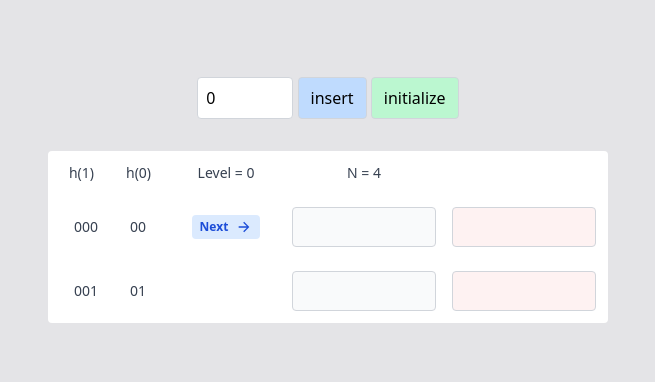
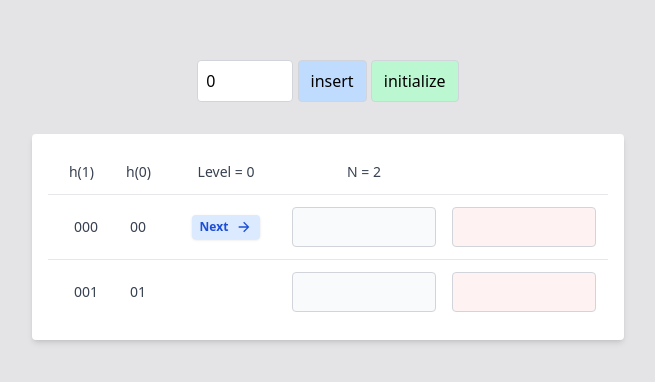
Before and after one commit to amarustavdic/linear-hashing, a SvelteKit app: page / in a window 1280 px wide. Shown: the part 200-582 px from the top of the page, without its empty margins (312-967 px from the left). Built offline with nearby package versions, Linux system fonts and the light colour scheme.

Commit message:
Index view looks a bit more fresh

```diff
--- a/src/lib/LinearHashtableIndex.ts
+++ b/src/lib/LinearHashtableIndex.ts
@@ -207,24 +207,8 @@ export class LinearHashIndex {
 	getNext(): number {
 		return this.next;
 	}
+
+	getN(): number {
+		return this.N;
+	}
 }
-
-
-
-const json = `{
-  "buckets": [
-    { "keys": [10, 20, 30] },
-    { "keys": [40, 50] },
-    { "keys": [] },
-    { "keys": [60] }
-  ],
-  "next": 1,
-  "level": 2,
-  "N": 4,
-  "maxBucketSize": 4
-}`;
-
-const data = JSON.parse(json);
-const hashtable = new LinearHashIndex(data);
-
-console.log(hashtable);
--- /dev/null
+++ b/src/lib/components/IndexState.svelte
@@ -0,0 +1,88 @@
+<script lang="ts">
+
+	interface Props {
+		level: number; // Current level of the hash table
+		n: number; // Initial number of buckets
+		next: number; // Next bucket to split
+		buckets: number[][]; // Array of bucket data
+	}
+
+	let { level, n, next, buckets }: Props = $props();
+
+
+	const bits = (i: number, take: number): string => {
+		const b = i.toString(2);
+		const last = b.slice(-take);
+		return last.padStart(take, '0');
+	};
+
+</script>
+
+<div class="index-state bg-white rounded shadow-md p-4">
+	<!-- Header Information -->
+	<div class="grid grid-cols-[100px_100px_1fr_1fr] gap-4 items-center p-3">
+		<!-- Hash Functions Header -->
+		<div class="flex items-center justify-center gap-8 text-gray-700 text-sm font-medium text-center">
+			<span>h(1)</span>
+			<span>h(0)</span>
+		</div>
+
+		<!-- Level Information -->
+		<div class="flex items-center justify-center gap-8 text-gray-700 text-sm font-medium text-center">
+			<span>Level = {level}</span>
+		</div>
+
+		<!-- N Information -->
+		<div class="flex items-center justify-center gap-8 text-gray-700 text-sm font-medium text-center">
+			<span>N = {n}</span>
+		</div>
+	</div>
+
+	<!-- Bucket Rows -->
+	{#each buckets as bucket, i}
+		<div class="grid grid-cols-[100px_100px_1fr_1fr] gap-4 items-center p-3 border-t">
+			<!-- Hash Functions -->
+			<div class="flex items-center justify-center gap-8 text-gray-700 text-sm font-medium text-center">
+				<span>{bits(i, 3)}</span>
+				<span>{bits(i, 2)}</span>
+			</div>
+
+			<!-- Next Pointer -->
+			<div class="flex items-center justify-center">
+				{#if i === next}
+                    <span class="flex gap-2 text-xs font-bold px-2 py-1 bg-blue-100 text-blue-700 rounded shadow">
+                        <span>Next</span>
+                        <svg
+													class="w-4 h-4"
+													xmlns="http://www.w3.org/2000/svg"
+													viewBox="0 0 24 24"
+													fill="currentColor"
+												>
+                            <path
+															d="M16.1716 10.9999L10.8076 5.63589L12.2218 4.22168L20 11.9999L12.2218 19.778L10.8076 18.3638L16.1716 12.9999H4V10.9999H16.1716Z"
+														></path>
+                        </svg>
+                    </span>
+				{/if}
+			</div>
+
+			<!-- Primary Pages -->
+			<div class="flex min-w-36 min-h-10 flex-wrap items-center gap-2 bg-gray-50 border border-gray-300 p-2 rounded">
+				{#each bucket.slice(0, 4) as item}
+                    <span class="inline-block px-3 py-1 text-xs font-bold text-white bg-blue-500 rounded shadow">
+                        {item}
+                    </span>
+				{/each}
+			</div>
+
+			<!-- Overflow Pages -->
+			<div class="flex min-w-36 min-h-10 flex-wrap items-center gap-2 bg-red-50 border border-gray-300 p-2 rounded">
+				{#each bucket.slice(4) as item}
+                    <span class="inline-block px-3 py-1 text-xs font-bold text-red-700 bg-red-100 rounded shadow">
+                        {item}
+                    </span>
+				{/each}
+			</div>
+		</div>
+	{/each}
+</div>
--- a/src/routes/+page.svelte
+++ b/src/routes/+page.svelte
@@ -2,19 +2,12 @@
 	import { LinearHashIndex } from '$lib/LinearHashtableIndex';
 	import { writable } from 'svelte/store';
 	import Modal from '$lib/Modal.svelte';
+	import IndexState from '$lib/components/IndexState.svelte';
 
 	const lhi = writable(new LinearHashIndex());
 
 	let key = $state(0);
 	let showModal = $state(false);
-
-
-	const bits = (i: number, take: number): string => {
-		const b = i.toString(2);
-		const last = b.slice(-take);
-		return last.padStart(take, '0');
-	};
-
 
 	function initializeTable(json: string) {
 		try {
@@ -81,86 +74,8 @@
 		>
 			initialize
 		</button>
-
-		<!-- Overlay -->
-		<div>
-			<!-- Modal -->
-			<div>
-
-
-
-			</div>
-		</div>
-
 	</div>
 
-
-	<div class="grid bg-white rounded">
-		<div class="grid grid-cols-[100px_100px_1fr_1fr] gap-4 items-center p-3">
-
-			<!-- Hash Functions -->
-			<div class="flex items-center justify-center gap-8 text-gray-700 text-sm font-medium text-center">
-				<span>h(1)</span>
-				<span>h(0)</span>
-			</div>
-
-			<!-- Info Level -->
-			<div class="flex items-center justify-center gap-8 text-gray-700 text-sm font-medium text-center">
-				<span>Level = {$lhi.getLevel()}</span>
-			</div>
-
-			<!-- Info N -->
-			<div class="flex items-center justify-center gap-8 text-gray-700 text-sm font-medium text-center">
-				<span>N = 4</span>
-			</div>
-
-
-		</div>
-
-		{#each $lhi.getBuckets() as bucket, i}
-			<div class="grid grid-cols-[100px_100px_1fr_1fr] gap-4 items-center p-3">
-
-				<!-- Hash Functions -->
-				<div class="flex items-center justify-center gap-8 text-gray-700 text-sm font-medium text-center">
-					<span>{bits(i, 3)}</span>
-					<span>{bits(i, 2)}</span>
-				</div>
-
-				<!-- Next Pointer -->
-				<div class="flex items-center justify-center">
-					{#if i === $lhi.getNext()}
-						<span class="flex gap-2 text-xs font-bold px-2 py-1 bg-blue-100 text-blue-700 rounded">
-							<span>Next</span>
-							<svg class="w-4 h-4" xmlns="http://www.w3.org/2000/svg" viewBox="0 0 24 24" fill="currentColor"><path
-								d="M16.1716 10.9999L10.8076 5.63589L12.2218 4.22168L20 11.9999L12.2218 19.778L10.8076 18.3638L16.1716 12.9999H4V10.9999H16.1716Z"></path></svg>
-						</span>
-					{/if}
-				</div>
-
-				<!-- Primary Pages -->
-				<div class="flex min-w-36 min-h-10 flex-wrap items-center gap-2 bg-gray-50 border border-gray-300 p-2 rounded">
-					{#if bucket.slice(0, 4).length > 0}
-						{#each bucket.slice(0, 4) as item}
-						<span class="inline-block px-3 py-1 text-xs font-bold text-white bg-blue-500 rounded">
-							{item}
-						</span>
-						{/each}
-					{/if}
-				</div>
-
-				<!-- Overflow Pages -->
-				<div class="flex min-w-36 min-h-10 flex-wrap items-center gap-2 bg-red-50 border border-gray-300 p-2 rounded">
-					{#if bucket.slice(4).length > 0}
-						{#each bucket.slice(4) as item}
-						<span class="inline-block px-3 py-1 text-xs font-bold text-red-700 bg-red-100 rounded">
-							{item}
-						</span>
-						{/each}
-					{/if}
-				</div>
-			</div>
-		{/each}
-	</div>
-
+	<IndexState level={$lhi.getLevel()} n={$lhi.getN()} next={$lhi.getNext()} buckets={$lhi.getBuckets()}  />
 
 </div>
```
